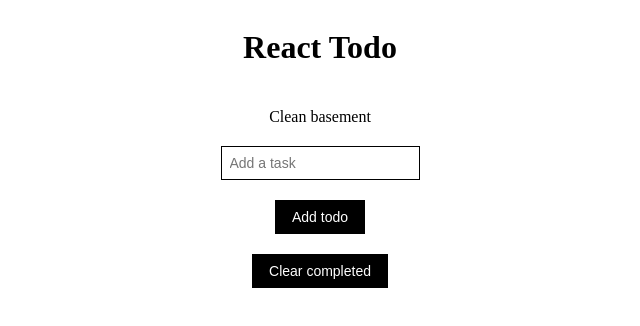
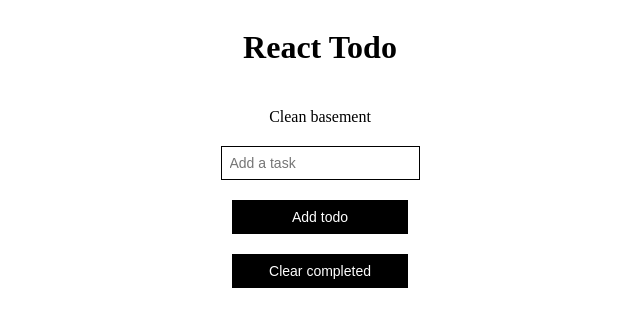
Before and after one commit to keegn/simple-react-todo, a React (Create React App) app: page / in a window 1280 px wide. Shown: the top 326 px of the page, without its empty margins (320-960 px from the left). Built offline with nearby package versions, Linux system fonts and the light colour scheme.

Commit message:
Added width to buttons

```diff
--- a/src/components/global-styles/GlobalStyles.js
+++ b/src/components/global-styles/GlobalStyles.js
@@ -8,12 +8,14 @@ export const AppContainer = styled.div`
 `;
 
 export const StyledButton = styled.button`
-  padding: 8px 16px;
+  padding: 8px 8px;
+  width: 176px;
   border: 1px solid black;
   outline: none;
   color: white;
   background: black;
   font-size: 14px;
+  box-sizing: border-box;
 `;
 
 export const StyledInput = styled.input`
```
